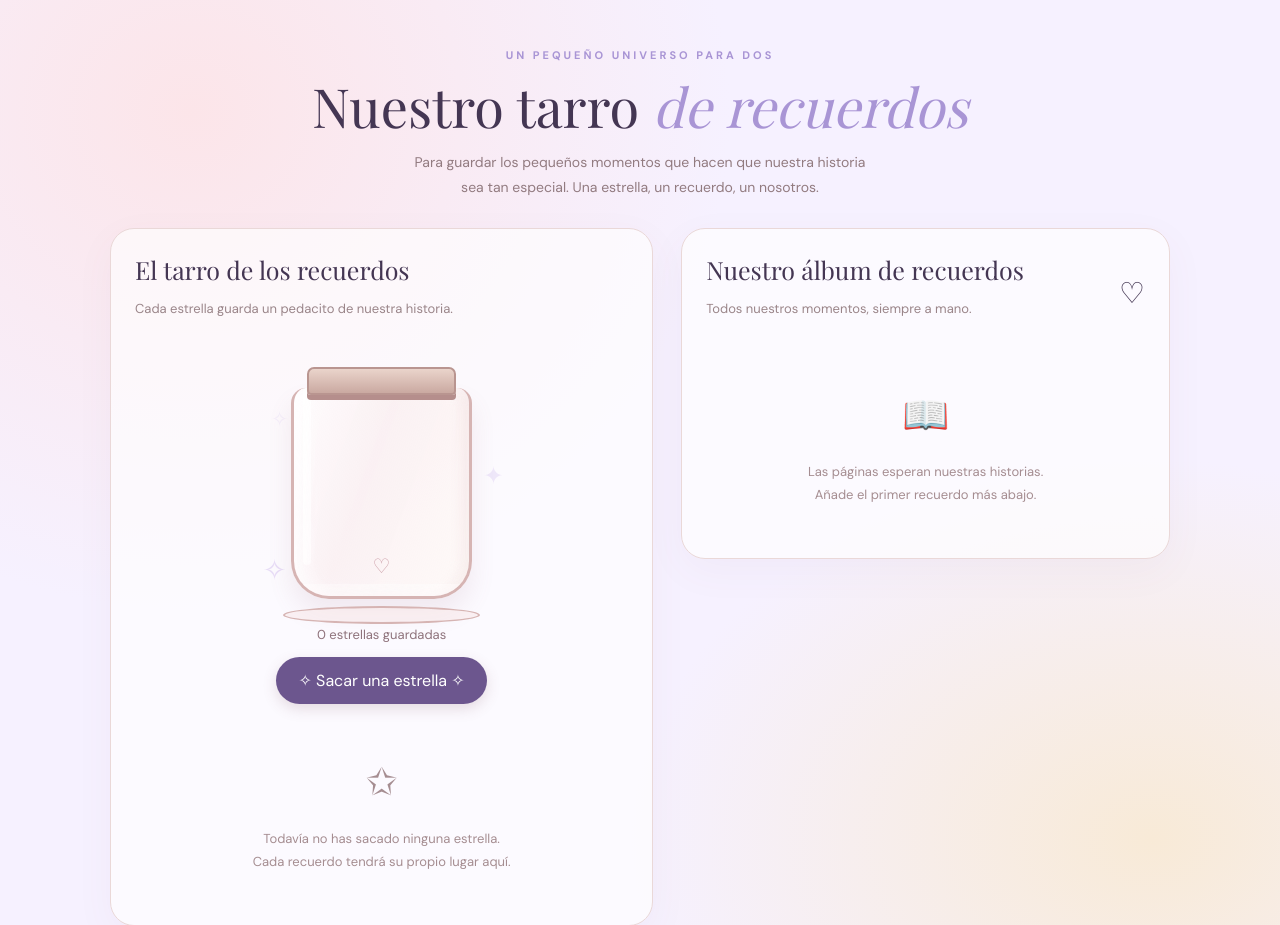
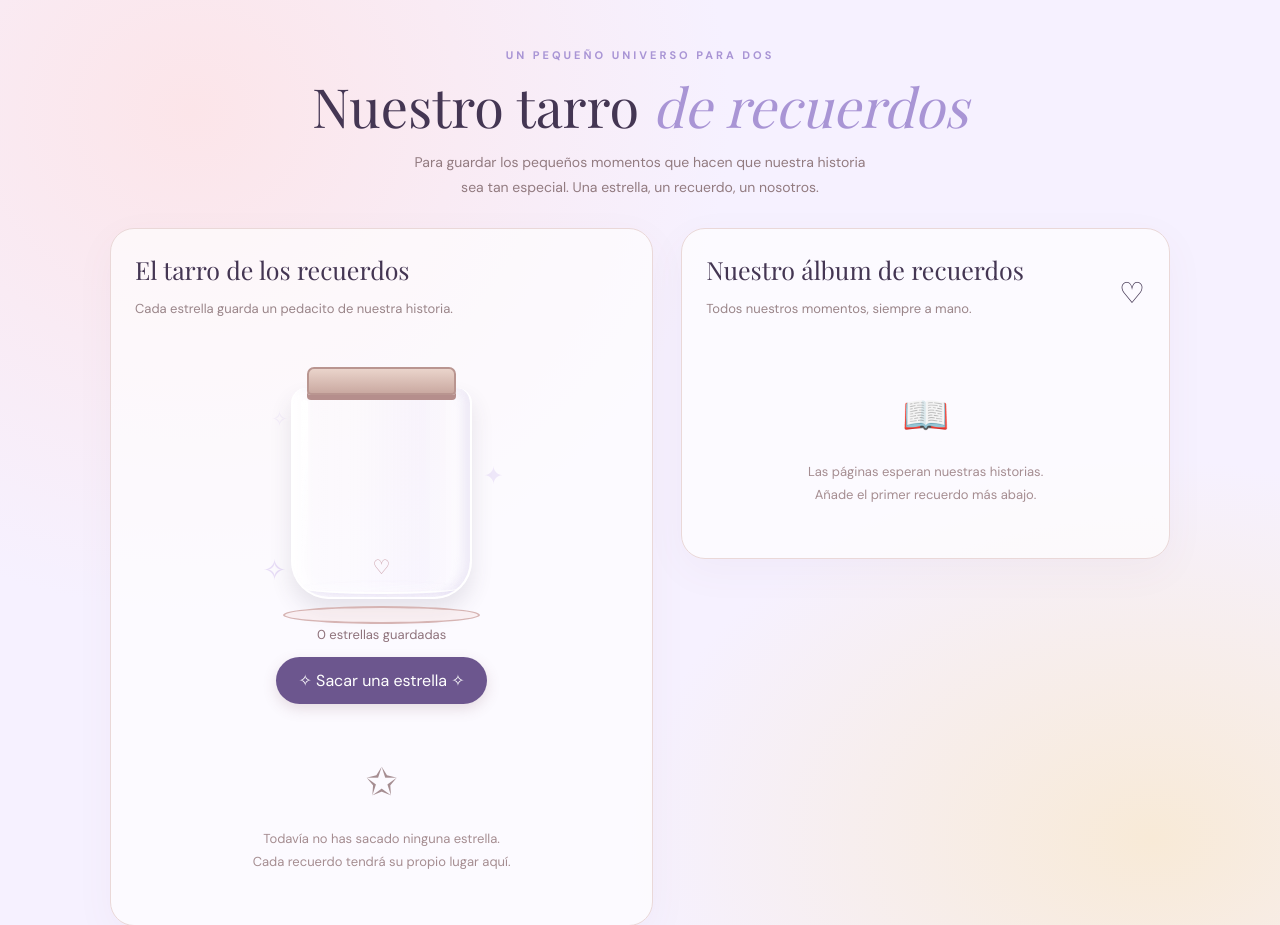
Before and after one commit to MartaToscMart/tarro-de-recuerdos, a plain HTML site: page index.html in a window 1280 px wide. Shown: the top 925 px of the page. Drawn offline with nearby package versions, Linux system fonts and the light colour scheme; a web font is replaced by a local one.

Commit message:
Update index.html

```diff
--- a/index.html
+++ b/index.html
@@ -132,35 +132,60 @@
   left: 32px;
   width: 181px;
   height: 211px;
-      border: 3px solid #d6b4b3;
+  box-sizing: border-box;
+
+  border: 2px solid rgba(255, 255, 255, 0.82);
   border-top: 0;
   border-radius: 15px 15px 38px 38px;
-      background: linear-gradient(110deg, #ffffffa8, #f9e5e56b 42%, #fffaf4a8);
-      box-shadow: inset 10px 0 15px #fff9, inset -8px 0 12px #dfbdc133,
-                  0 15px 25px #9e64731c;
+
+  background:
+    linear-gradient(
+      90deg,
+      rgba(255, 255, 255, 0.72) 0%,
+      rgba(255, 255, 255, 0.12) 12%,
+      rgba(255, 255, 255, 0.03) 35%,
+      rgba(217, 201, 242, 0.10) 72%,
+      rgba(255, 255, 255, 0.48) 100%
+    );
+
+  box-shadow:
+    inset 8px 0 8px rgba(255, 255, 255, 0.52),
+    inset -7px 0 9px rgba(169, 149, 213, 0.18),
+    inset 0 -9px 12px rgba(255, 255, 255, 0.30),
+    0 12px 22px rgba(68, 54, 83, 0.12);
+
   overflow: hidden;
 }
 
 .jar-glass::before {
   content: "";
   position: absolute;
-      top: 0;
-      left: 9px;
-      height: 85%;
-      width: 8px;
+  top: 12px;
+  left: 8px;
+  width: 7px;
+  height: 72%;
   border-radius: 10px;
-      background: #fff9;
+
+  background: linear-gradient(
+    180deg,
+    rgba(255, 255, 255, 0.95),
+    rgba(255, 255, 255, 0.12)
+  );
+
+  filter: blur(0.4px);
 }
 
 .jar-glass::after {
   content: "";
   position: absolute;
-      bottom: 0;
-      left: 0;
-      width: 100%;
-      height: 12px;
-      background: #ffffff59;
-      border-radius: 0 0 35px 35px;
+  left: 5%;
+  bottom: 3px;
+  width: 90%;
+  height: 10px;
+  border-radius: 50%;
+
+  border-bottom: 2px solid rgba(255, 255, 255, 0.85);
+  box-shadow: 0 3px 5px rgba(169, 149, 213, 0.16);
 }
 
     .stars {
```
Lines whose indentation alone changed are shown as unchanged.
